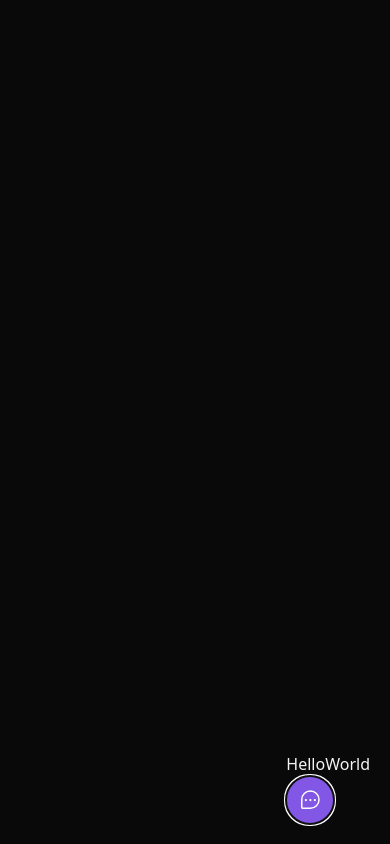
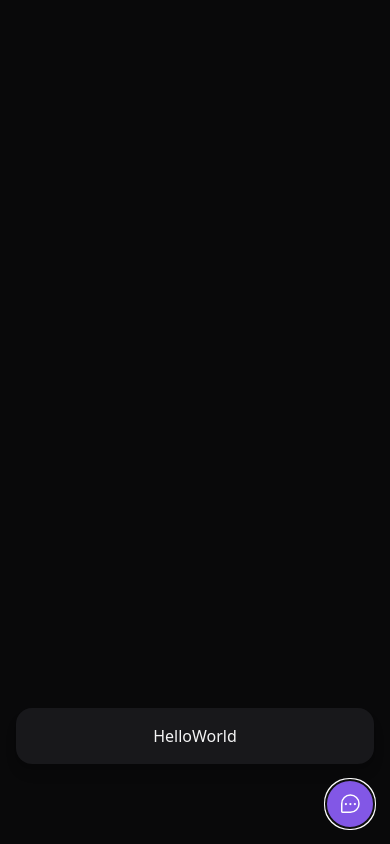
Before and after one commit to leofab/nlw-return-2022, a React (Vite) app: page / in a window 390 px wide. Both pictures are taken after a click on the button "Feedback". Built offline with nearby package versions, Linux system fonts and the light colour scheme.

Commit message:
mobile implement

```diff
--- a/src/components/Widget.tsx
+++ b/src/components/Widget.tsx
@@ -1,6 +1,7 @@
 import { ChatTeardropDots } from 'phosphor-react'
 // import { useState } from 'react'
 import { Popover } from '@headlessui/react'
+import { WidgetForm } from './WidgetForm'
 
 export function Widget() {
     // const [isWidgetOpen, setIsWidgetOpen] = useState(false)
@@ -10,9 +11,11 @@
     // }
 
     return (
-    <Popover className="absolute bottom-5 right-5">
+    <Popover className="absolute bottom-4 right-4 md:bottom-8 md:right-8 flex flex-col items-end">
         {/* { isWidgetOpen && <p>HelloWorld</p>} */}
-        <Popover.Panel>HelloWorld</Popover.Panel>
+        <Popover.Panel>
+            <WidgetForm />
+        </Popover.Panel>
         <Popover.Button className="bg-brand-500 rounded-full px-3 h-12 text-white flex items-center group">
             <ChatTeardropDots className="w-6 h-6"/>
 
--- /dev/null
+++ b/src/components/WidgetForm.tsx
@@ -0,0 +1,7 @@
+export function WidgetForm () {
+    return (
+        <div className="bg-zinc-900 p-4 relative rounded-2xl mb-4 flex flex-col items-center shadow-lg w-[calc(100vw-2rem)] md:w-auto">
+            HelloWorld
+        </div>
+    )
+}
```
